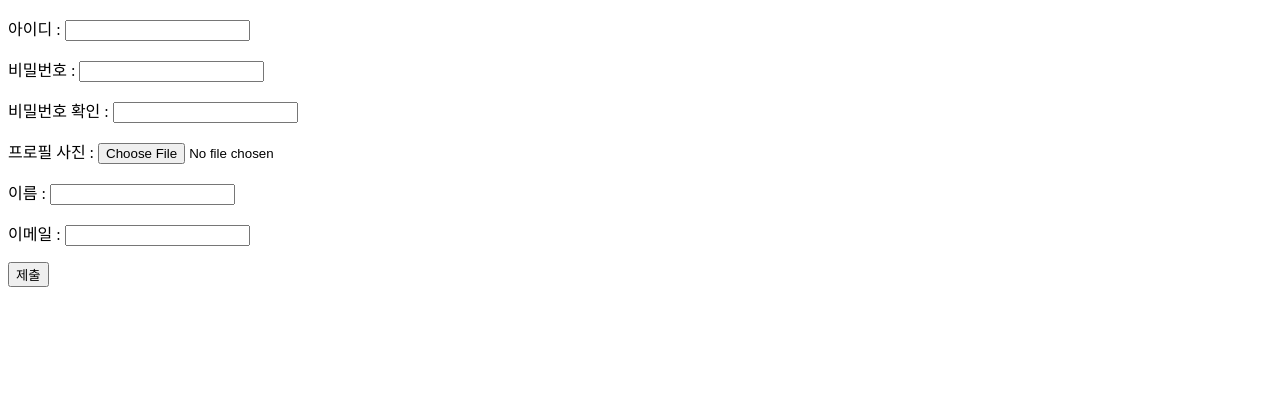
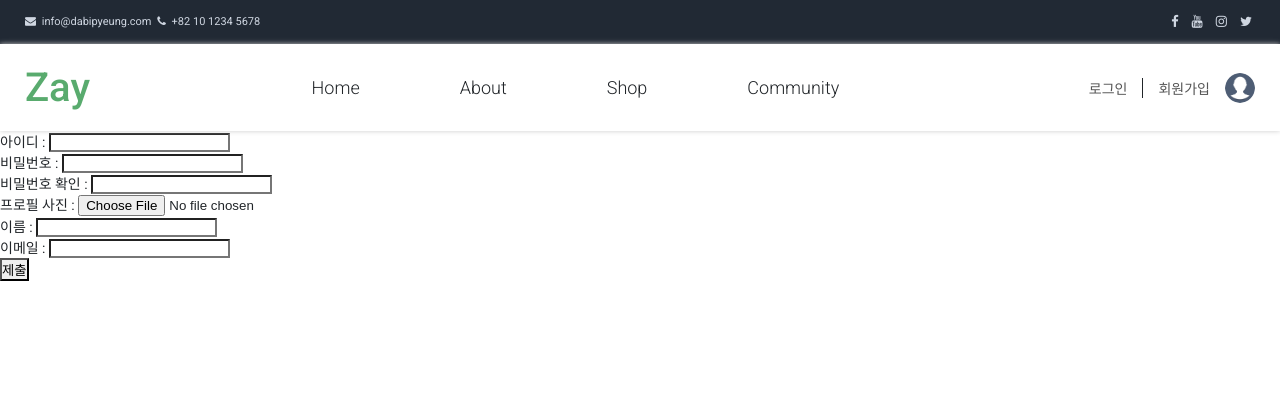
Before and after one commit to Seop-kor/DatabaseProject_Zay, a PHP site: page /pages/join_form.php in a window 1280 px wide. Shown: the top 420 px of the page. Before the commit the page ends 287 px from the top, so only its background shows below. Run offline with PHP 8.4, Linux system fonts and the light colour scheme.

Commit message:
0714 DB구현 완료

```diff
--- a/css/style.css
+++ b/css/style.css
@@ -21,8 +21,8 @@ header .menu_items{display:flex; align-items: center; justify-content: space-bet
 header .login_info{display:flex; align-items: center;}
 header .login_info a{padding:0 15px; color:#555555; font-weight:400;}
 header .login_info a:nth-child(2){border-left:1px solid #212529;}
-header .login_info a:nth-child(3){padding-right:0;}
-header .login_info img{width:30px;}
+header .login_info a:nth-child(3){padding-right:0; width:30px; height:30px; overflow:hidden; border-radius: 50%; padding-left:0;}
+header .login_info img{width:100%;}
 
 header.stick{padding:12px 0; z-index:9999; background:#fff;}
 header.stick .logo a{font-size:35px;}
--- /dev/null
+++ b/include/header.php
@@ -0,0 +1,77 @@
+<?php
+
+  session_start();
+  if(isset($_SESSION['userid'])){
+    $userid = $_SESSION['userid'];
+  } else {
+    $userid = "";
+  }
+
+  if(isset($_SESSION['userprofile'])){
+    $userprofile = $_SESSION['userprofile'];
+  } else {
+    $userprofile = "";
+  }
+
+  //echo $userid, $userprofile;
+
+?>
+
+<!-- Top Bar Section -->
+<div class="top_bar">
+  <div class="center">
+    <div class="contact_info">
+      <a href="#">
+        <i class="fa fa-envelope"></i>
+        <em>info@dabipyeung.com</em>
+      </a>
+      <a href="#">
+        <i class="fa fa-phone"></i>
+        <em>+82 10 1234 5678</em>
+      </a>
+    </div>
+    <div class="sns_info">
+      <ul>
+        <li><a href="#"><i class="fa fa-facebook"></i></a></li>
+        <li><a href="#"><i class="fa fa-youtube"></i></a></li>
+        <li><a href="#"><i class="fa fa-instagram"></i></a></li>
+        <li><a href="#"><i class="fa fa-twitter"></i></a></li>
+      </ul>
+    </div>
+  </div>
+</div>
+<!-- End of Top Bar Section -->
+
+<!-- Header Section -->
+<header>
+  <div class="center">
+    <h2 class="logo"><a href="#">Zay</a></h2>
+    <div class="menu_items">
+      <ul class="gnb">
+        <li><a href="/zay/index.php">Home</a></li>
+        <li><a href="#">About</a></li>
+        <li><a href="#">Shop</a></li>
+        <li><a href="#">Community</a></li>
+      </ul>
+      <div class="login_info">
+        <?php if(!$userid){ ?>
+        <!-- 로그아웃 시 보여질 UI -->
+        <a href="/zay/pages/login_form.php">로그인</a>
+        <a href="/zay/pages/join_form.php">회원가입</a>
+        <a href="#"><img src="/zay/img/default-user.png" alt=""></a>
+        <?php } else { ?>
+        <!-- 로그인 시 보여질 UI -->
+        <a href="/zay/php/logout.php">로그아웃</a>
+        <a href="#"><?=$userid?></a>
+        <a href="#"><img src="/zay/data/profile/<?=$userprofile?>" alt=""></a>
+        <?php } ?>
+      </div>
+    </div>
+    <div class="mobile_menu">
+      <span></span>
+      <span></span>
+      <span></span>
+    </div>
+  </div>
+</header>
+<!-- End of Header Section -->
--- a/js/jq.main.js
+++ b/js/jq.main.js
@@ -18,23 +18,6 @@ $(function(){
 
   headerStick();
 
-  //Light Slider Function Code
-  const slider = function(){
-    $(".slider").lightSlider({
-      item: 1,
-      controls: true,
-      prevHtml: '<i class="fa fa-angle-left"></i>',
-      nextHtml: '<i class="fa fa-angle-right"></i>',
-
-      speed: 400, //ms'
-      auto: true,
-      loop: true,
-      pause: 4000,
-      easing: 'linear'
-    });
-  }
-  slider();
-
   $(".mobile_menu").click(function(){
     $(this).toggleClass("on");
     if($(this).hasClass("on")){
--- a/pages/join_form.php
+++ b/pages/join_form.php
@@ -3,10 +3,25 @@
 <head>
   <meta charset="UTF-8">
   <meta http-equiv="X-UA-Compatible" content="IE=edge">
-  <meta name="viewport" content="width=device-width, initial-scale=1.0">
-  <title>Welcome || Join</title>
+  <meta name="viewport" content="width=device-width, initial-scale=1.0, user-scalable=no, maximum-scale=1" />
+  <title>Zay Shop || Join</title>
+  <!-- Favicon Link -->
+  <link rel="shortcut icon" href="/zay/img/favicon.ico" type="image/x-icon">
+  <link rel="icon" href="/zay/img/favicon.ico" type="image/x-icon">
+  <link rel="apple-touch-icon" href="/zay/img/favicon.ico">
+  <!-- Font Awesome Link -->
+  <link rel="stylesheet" href="https://cdnjs.cloudflare.com/ajax/libs/font-awesome/4.7.0/css/font-awesome.css"/>
+  <!-- Reset CSS Link -->
+  <link rel="stylesheet" href="/zay/css/reset.css">
+  <!-- Main Style CSS Link -->
+  <link rel="stylesheet" href="/zay/css/style.css">
+  <!-- Media Style CSS Link -->
+  <link rel="stylesheet" href="/zay/css/media.css">
 </head>
 <body>
+
+  <?php include $_SERVER["DOCUMENT_ROOT"]."/zay/include/header.php"; ?>
+
   <form action="/zay/php/insert_mem.php" method="post" name="mem_form" enctype="multipart/form-data">
     <p>아이디 : <input type="text" name="mem_id"></p>
     <!-- 아이디 중복체크 -->
@@ -19,6 +34,9 @@
     <button type="button" id="submit_btn">제출</button>
   </form>
 
+  <!-- jQuery Framework Load -->
+  <script src="https://ajax.googleapis.com/ajax/libs/jquery/3.4.1/jquery.min.js"></script>
+  <script src="/zay/js/jq.main.js"></script>
   <script>
 
     const submitBtn = document.querySelector("#submit_btn");
--- a/todo.txt
+++ b/todo.txt
@@ -1,7 +1,7 @@
 - 데이터베이스 프로젝트 기능 리스트 -
 
-1. 로그인
-2. 회원 사진 등록
+-- 1. 로그인
+-- 2. 회원 사진 등록
 3. 상품 사진 및 설명 등록
 4. 상품 상세페이지
 5. add to cart
```
Also changed, not shown: index.php (+2 -75 lines), js/slider.js (added, +20 -0 lines).
